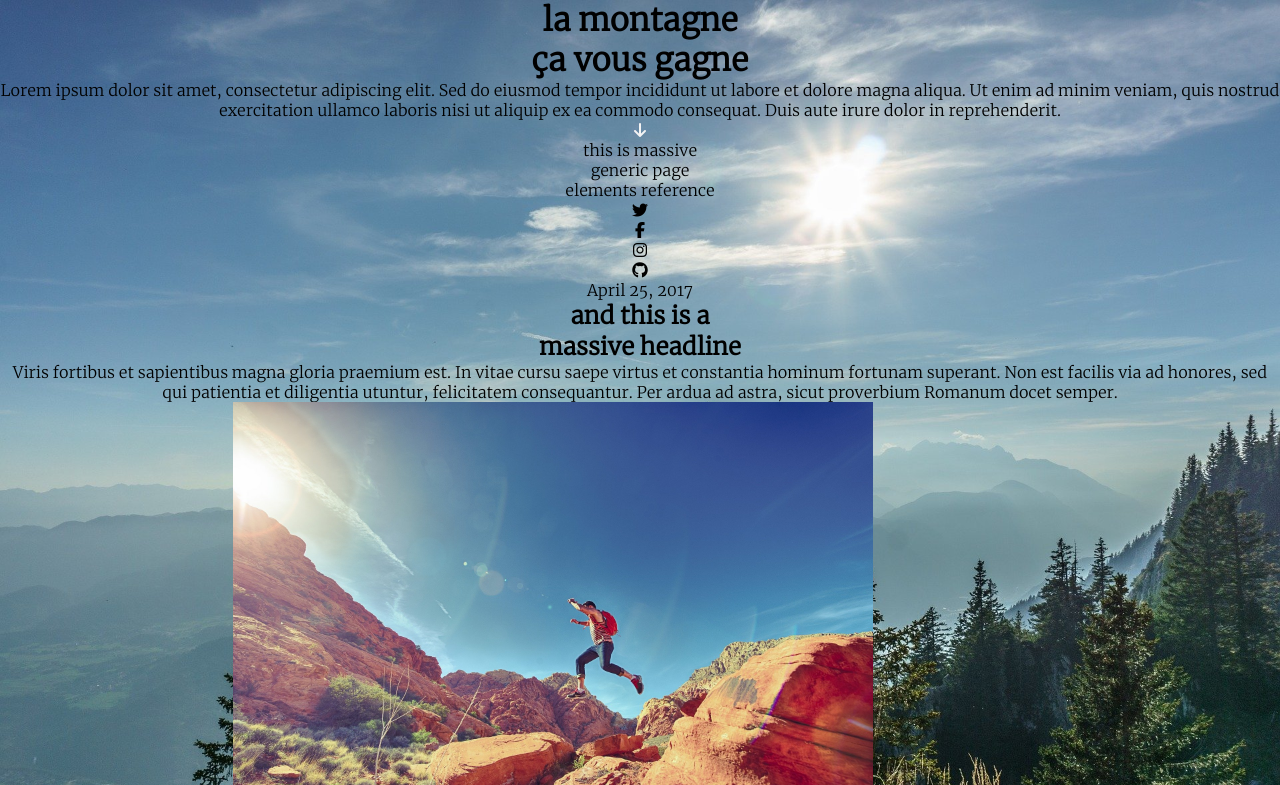
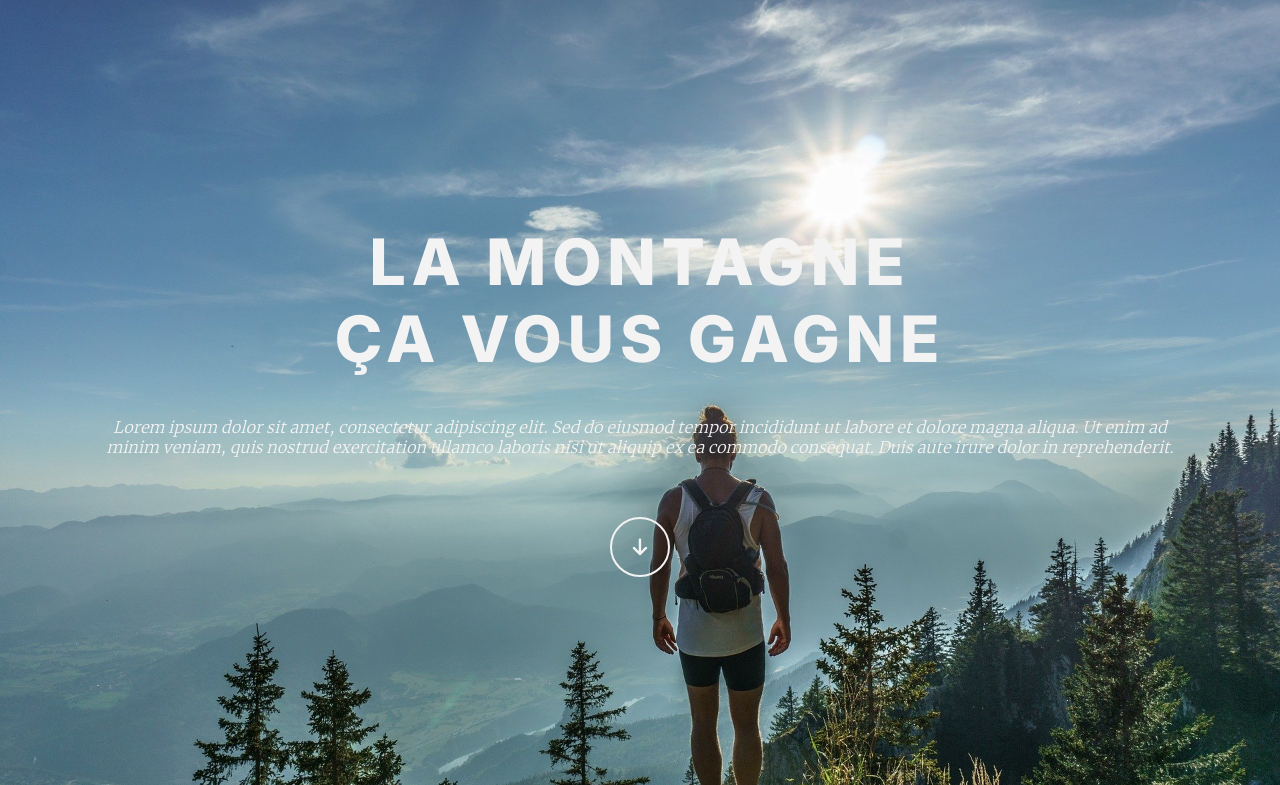
Before and after one commit to 9junko9/La-Montagne, a plain HTML site: page index.html in a window 1280 px wide. Shown: the top 785 px of the page. Drawn offline with Linux system fonts and the light colour scheme.

Commit message:
add first part header

```diff
--- a/assets/styles/layouts/_header.scss
+++ b/assets/styles/layouts/_header.scss
@@ -0,0 +1,43 @@
+header {
+  color: $white1;
+  position: relative;
+  min-height: 100vh;
+
+  .header-content {
+    display: flex;
+    flex-direction: column;
+    justify-content: center;
+    align-items: center;
+    min-height: 100vh;
+    opacity: 0;
+    transform: translateY(40px);
+    animation: headerAnim 1.5s forwards;
+
+    @keyframes headerAnim {
+      to {
+        transform: translateY(0);
+        opacity: 1;
+      }
+    }
+    h1 {
+      @include title;
+      font-size: 4rem;
+      letter-spacing: 6px;
+    }
+    p {
+      margin: 40px auto 60px;
+      font-style: italic;
+      width: 85%;
+    }
+    span {
+      border: 2px solid $white1;
+      border-radius: 50px;
+      height: 60px;
+      width: 60px;
+      font-size: 1.2rem;
+      display: flex;
+      justify-content: center;
+      align-items: center;
+    }
+  }
+}
```
Also changed, not shown: assets/styles/index.css, 1 other file.
